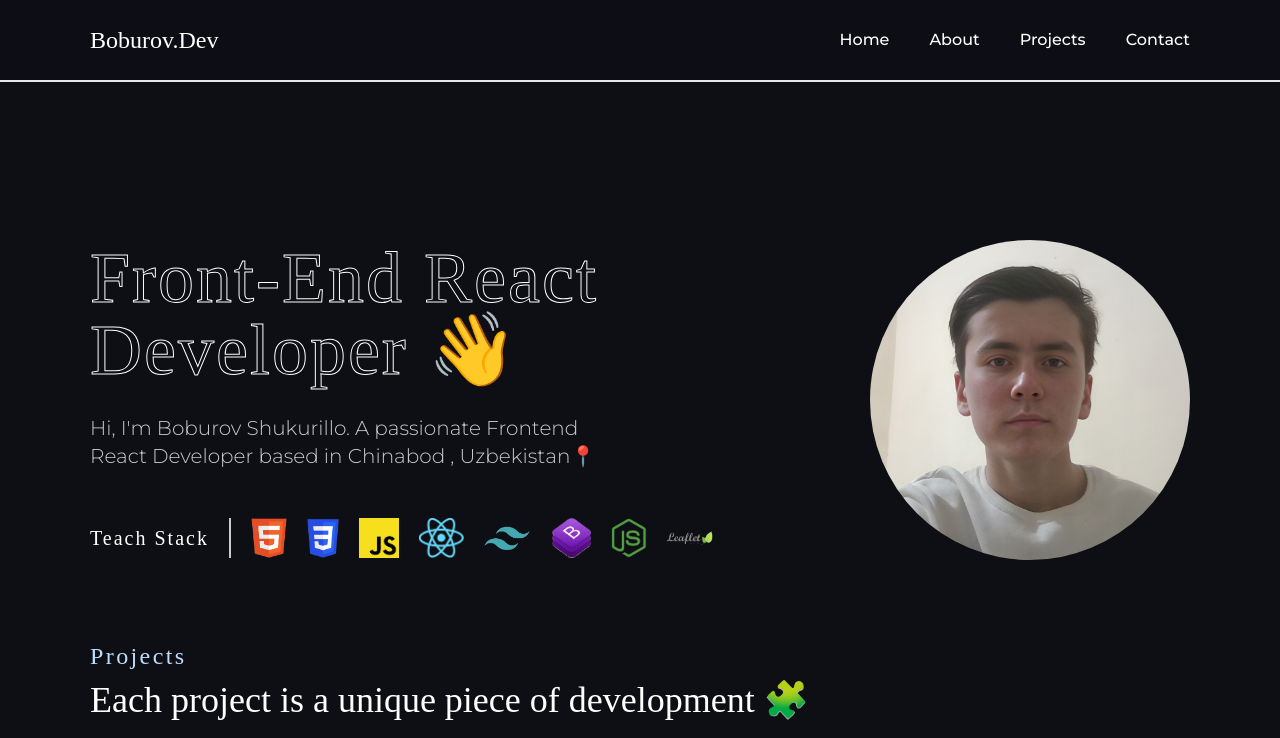
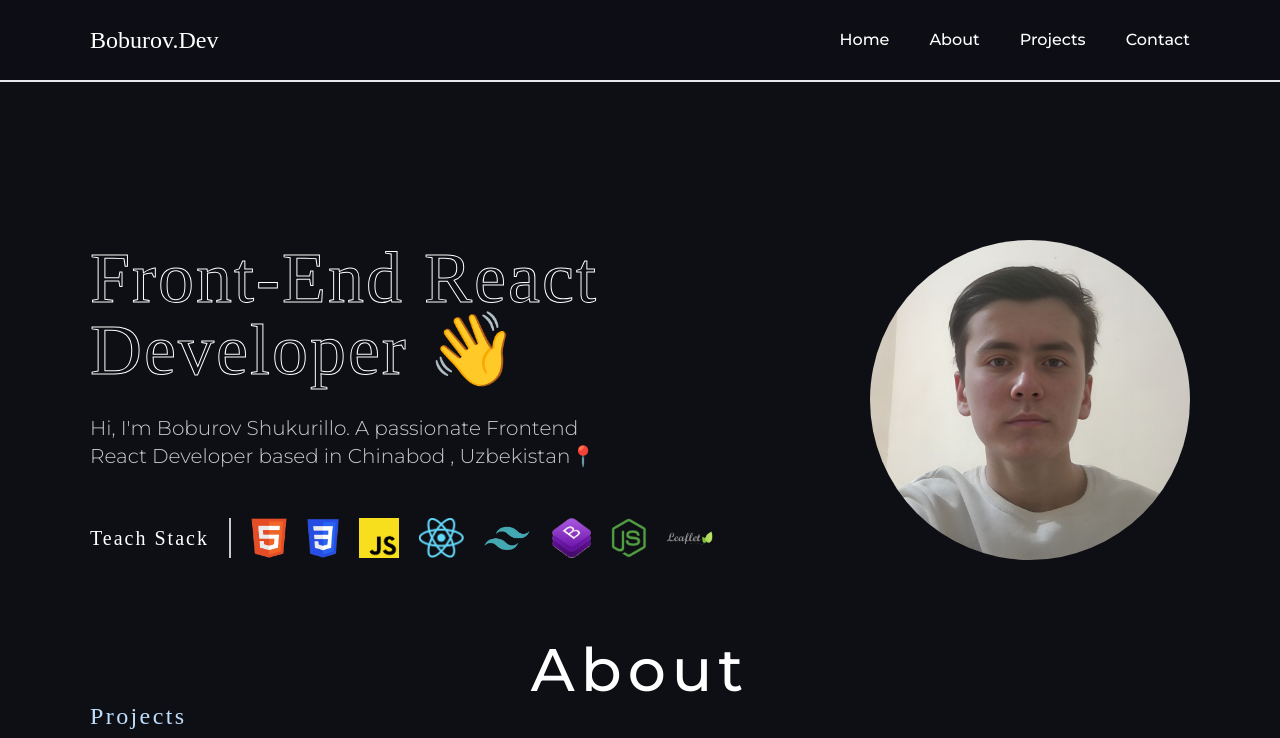
Before and after one commit to Boburov-Shukurillo/BoburovPortfolio, a React (Vite) app: page / in a window 1280 px wide. Shown: the top 738 px of the page. Built offline with nearby package versions, Linux system fonts and the light colour scheme.

Commit message:
fix a hreaf

```diff
--- a/src/components/Header.jsx
+++ b/src/components/Header.jsx
@@ -45,6 +45,7 @@ const Header = () => {
                 </li>
                 <li>
                   <a
+                    href="#about"
                     className="cursor-pointer text-white font-medium"
                   >
                     About
--- a/src/pages/About.jsx
+++ b/src/pages/About.jsx
@@ -2,7 +2,7 @@ import React from 'react'
 
 const About = () => {
   return (
-    <div>About</div>
+    <div id='about' className='text-white containerb flex items-center justify-center montserrat-medium text-6xl tracking-widest'>About</div>
   )
 }
 
--- a/src/pages/Home.jsx
+++ b/src/pages/Home.jsx
@@ -16,6 +16,7 @@ import PortfolioImg from "../assets/portfolioLogo.webp";
 import Contact from "./Contact";
 import { Swiper, SwiperSlide } from "swiper/react";
 import { Navigation, Pagination } from "swiper/modules";
+import About from "./About";
 const Home = () => {
   useEffect(() => {
     Aos.init({ duration: "1000" });
@@ -99,7 +100,7 @@ const Home = () => {
         </div>
       </div>
 
-      {/* <About /> */}
+      <About />
 
       <div id="projects" className="mb-20">
         <div className="containerb">
```
